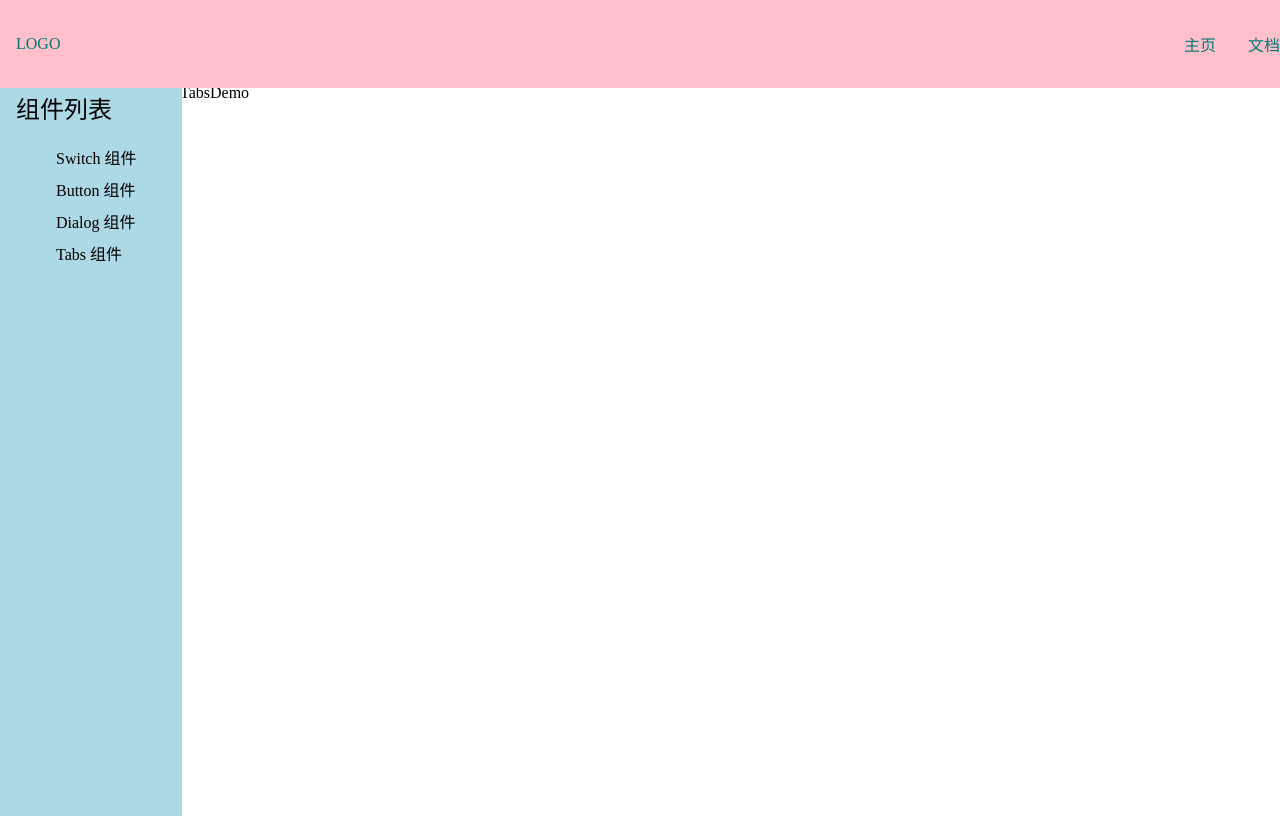
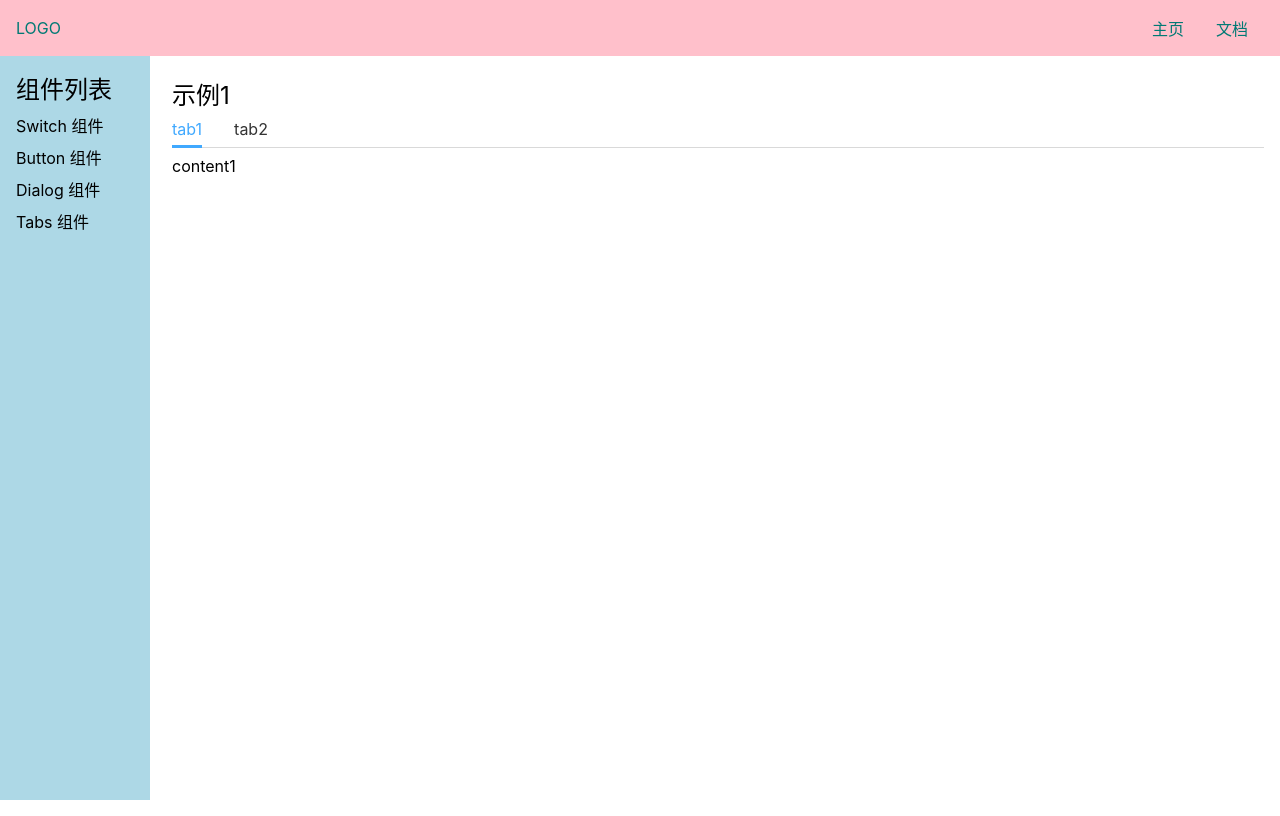
Before and after one commit to innerWang/okyri-ui-vue3, a Vue app: page /doc/tabs in a window 1280 px wide. Built offline with nearby package versions, Linux system fonts and the light colour scheme.

Commit message:
feat: add Tabs

```diff
--- a/src/components/TabsDemo.vue
+++ b/src/components/TabsDemo.vue
@@ -1,3 +1,20 @@
 <template>
-  <div>TabsDemo</div>
+  <h2>示例1</h2>
+  <Tabs v-model:selected="selected">
+    <Tab title="tab1">content1</Tab>
+    <Tab title="tab2">content2</Tab>
+  </Tabs>
 </template>
+<script lang="ts">
+import Tabs from '../lib/Tabs.vue';
+import Tab from '../lib/Tab.vue';
+import { ref } from 'vue';
+
+export default {
+  components: { Tabs, Tab },
+  setup() {
+    const selected = ref('tab1');
+    return { selected };
+  },
+};
+</script>
--- a/src/index.scss
+++ b/src/index.scss
@@ -1,3 +1,8 @@
+* {
+  margin: 0;
+  padding: 0;
+  box-sizing: border-box;
+}
 ul,
 ol {
   list-style: none;
@@ -20,3 +25,14 @@ h5,
 h6 {
   font-weight: normal;
 }
+
+body {
+  font-size: 16px;
+  // 为什么这样写 font-family
+  // 答案见 https://github.com/zenozeng/fonts.css/
+  font-family: -apple-system, 'Noto Sans', 'Helvetica Neue', Helvetica,
+    'Nimbus Sans L', Arial, 'Liberation Sans', 'PingFang SC', 'Hiragino Sans GB',
+    'Noto Sans CJK SC', 'Source Han Sans SC', 'Source Han Sans CN',
+    'Microsoft YaHei', 'Wenquanyi Micro Hei', 'WenQuanYi Zen Hei', 'ST Heiti',
+    SimHei, 'WenQuanYi Zen Hei Sharp', sans-serif;
+}
--- a/src/lib/Tab.vue
+++ b/src/lib/Tab.vue
@@ -0,0 +1,13 @@
+<template>
+  <div>
+    <slot />
+  </div>
+</template>
+
+<script lang="ts">
+export default {
+  name: 'OkyriTab',
+};
+</script>
+
+<style lang="scss"></style>
--- /dev/null
+++ b/src/lib/Tabs.vue
@@ -0,0 +1,127 @@
+<template>
+  <div class="okyri-tabs">
+    <div class="okyri-tabs-nav" ref="navbar">
+      <div
+        class="okyri-tabs-nav-item"
+        v-for="(t, idx) in titles"
+        :key="idx"
+        @click="changeActive(t)"
+        :class="{ selected: t === selected }"
+        :ref="
+          (el) => {
+            if (t === selected) {
+              activeTab = el;
+            }
+          }
+        "
+      >
+        {{ t }}
+      </div>
+      <div class="okyri-tabs-nav-link" ref="link" />
+    </div>
+    <div class="okyri-tabs-content">
+      <component
+        class="okyri-tabs-content-item"
+        :is="current"
+        :key="current.props.title"
+      />
+    </div>
+  </div>
+</template>
+
+<script lang="ts">
+import { computed, onMounted, ref, watchEffect } from 'vue';
+import Tab from './Tab.vue';
+export default {
+  props: {
+    selected: String,
+  },
+  setup(props, context) {
+    const activeTab = ref<HTMLDivElement>(null);
+    const link = ref<HTMLDivElement>(null);
+    const navbar = ref<HTMLDivElement>(null);
+
+    onMounted(() => {
+      // 之所以放在内部，是为了可以访问 DOM
+      watchEffect(
+        () => {
+          const { width, left } = activeTab.value.getBoundingClientRect();
+          const { left: containerLeft } = navbar.value.getBoundingClientRect();
+          link.value.style.width = width + 'px';
+          link.value.style.left = left - containerLeft + 'px';
+        },
+        {
+          flush: 'post', // 注意正式版把 watcheEffect 的执行时机默认放到了执行前
+        },
+      );
+    });
+
+    // 获取默认插槽
+    const defaults = context.slots.default();
+    defaults.forEach((tag) => {
+      //@ts-ignore
+      if (tag.type.name !== Tab.name) {
+        throw new Error('Tabs 子组件只能是 Tab');
+      }
+    });
+
+    const current = computed(() => {
+      return defaults.find((tag) => tag.props.title === props.selected);
+    });
+
+    const titles = defaults.map((tag) => tag.props.title);
+
+    const changeActive = (title: string) => {
+      context.emit('update:selected', title);
+    };
+
+    return {
+      defaults,
+      titles,
+      current,
+      activeTab,
+      link,
+      navbar,
+      changeActive,
+    };
+  },
+};
+</script>
+
+<style lang="scss">
+$blue: #40a9ff;
+$color: #333;
+$border-color: #d9d9d9;
+.okyri-tabs {
+  &-nav {
+    display: flex;
+    color: $color;
+    border-bottom: 1px solid $border-color;
+    position: relative;
+    &-item {
+      padding: 8px 0;
+      margin: 0 16px;
+      cursor: pointer;
+      &:first-child {
+        margin-left: 0;
+      }
+      &.selected {
+        color: $blue;
+      }
+    }
+
+    &-link {
+      position: absolute;
+      height: 3px;
+      background: $blue;
+      left: 0;
+      bottom: -1px;
+      transition: all 250ms;
+    }
+  }
+
+  &-content {
+    padding: 8px 0;
+  }
+}
+</style>
```
